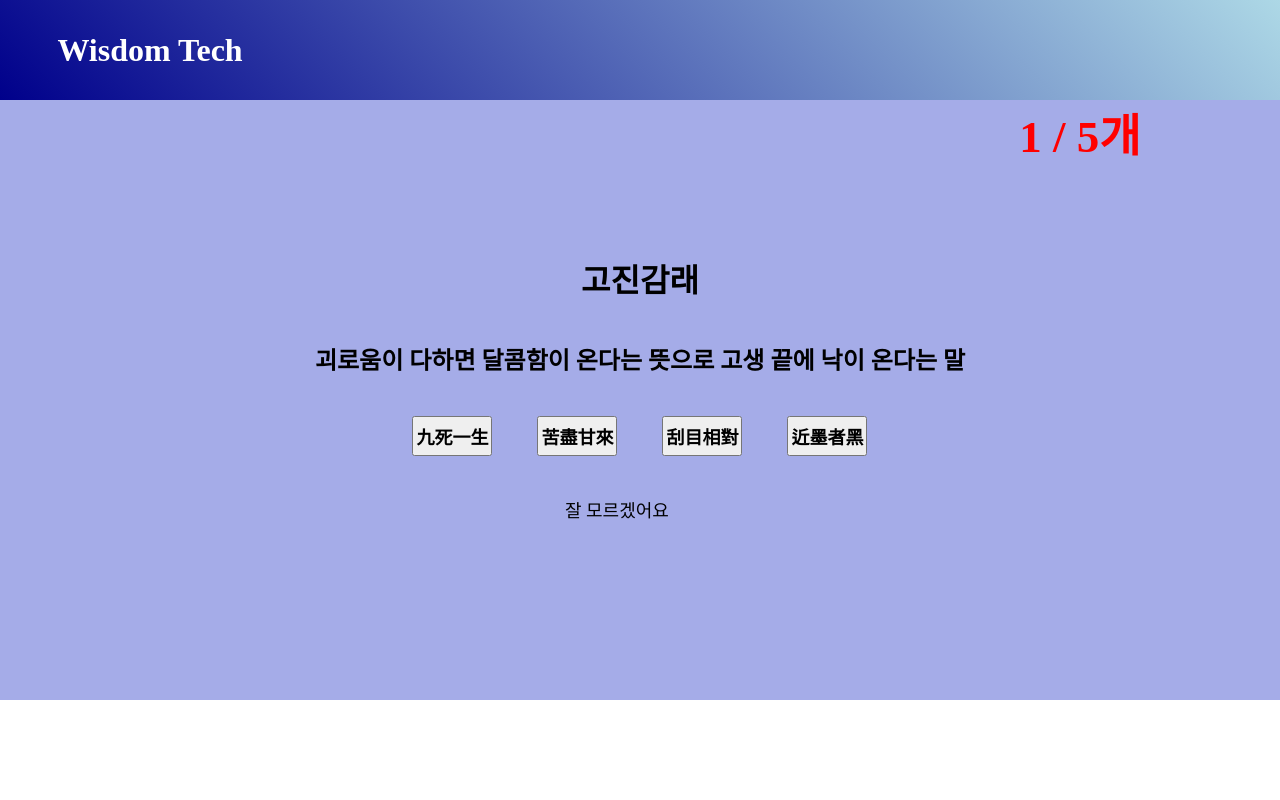
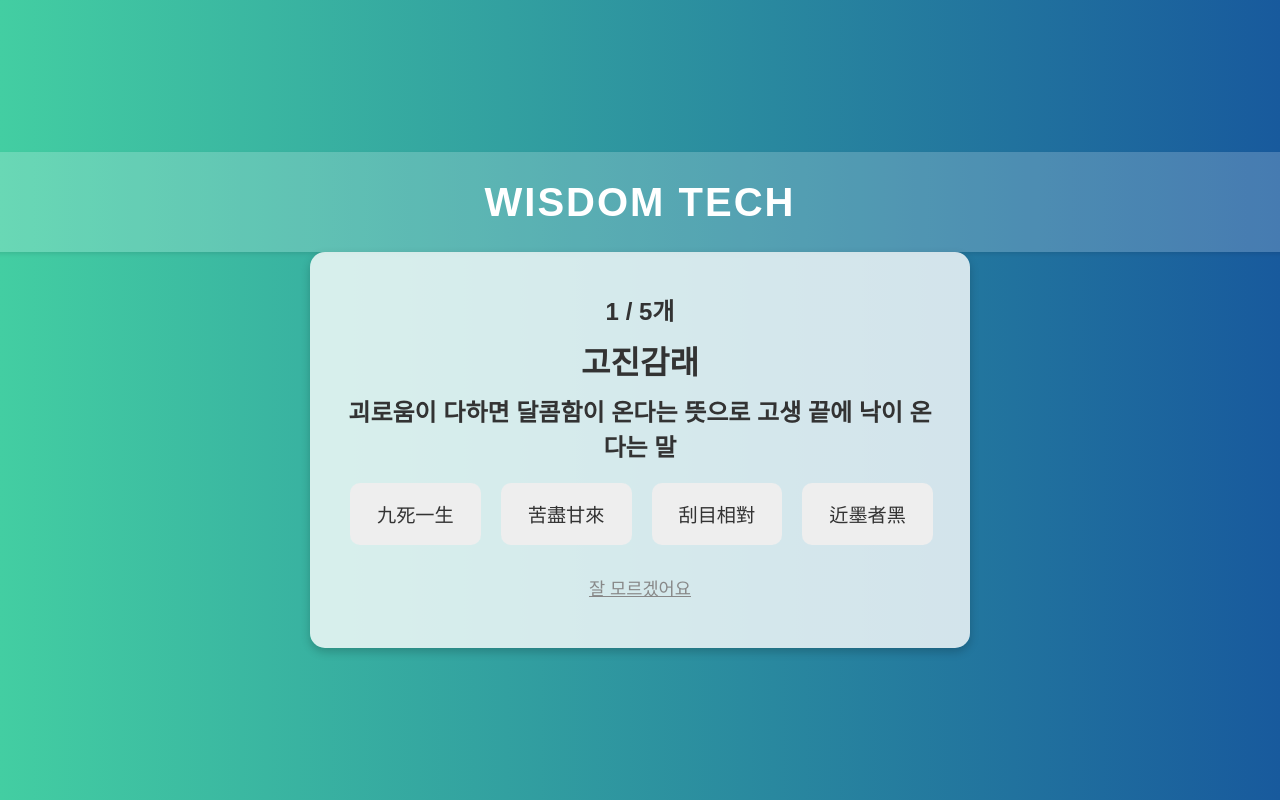
Before and after one commit to doyeon12/WebSite, a plain HTML site: page nuribom/sub01.html in a window 1280 px wide. Drawn offline with Linux system fonts and the light colour scheme.

Commit message:
Feat: update-nuribom

```diff
--- a/nuribom/style.css
+++ b/nuribom/style.css
@@ -418,7 +418,7 @@ nav {
     width: 1200px;
     max-width: 1200px;
     height: 400px;
-    background-color: #b08968;
+    background-color: #d1be9c;
 }
 
 .idiom > .idiom-main > button {
--- a/nuribom/sub01.html
+++ b/nuribom/sub01.html
@@ -3,15 +3,105 @@
 <head>
     <meta charset="UTF-8">
     <meta name="viewport" content="width=device-width, initial-scale=1.0">
-    <link rel="stylesheet" href="style01.css">
     <title>Document</title>
     <style>
+        body {
+            font-family: 'Noto Sans KR', sans-serif; /* 세련된 한글 폰트 적용 */
+            background: linear-gradient(to right, #43cea2, #185a9d); /* 배경에 그라데이션 추가 */
+            margin: 0;
+            padding: 0;
+            display: flex;
+            flex-direction: column;
+            align-items: center;
+            justify-content: center;
+            height: 100vh;
+        }
+
+        header {
+            width: 100%;
+            padding: 20px;
+            background-color: rgba(255, 255, 255, 0.2); /* 헤더 배경 반투명 처리 */
+            box-shadow: 0 2px 4px rgba(0, 0, 0, 0.1);
+        }
+
+        .head {
+            width: 100%;
+            height: 60px;
+            display: flex;
+            justify-content: center;
+            align-items: center;
+        }
+
+        .logo h1 a {
+            text-decoration: none;
+            color: white;
+            font-size: 2.5rem;
+            font-weight: bold;
+            text-transform: uppercase;
+            letter-spacing: 2px;
+        }
+
+        .idiom {
+            background: rgba(255, 255, 255, 0.8); /* 내용 영역 배경 반투명 */
+            padding: 30px;
+            border-radius: 15px;
+            box-shadow: 0 4px 10px rgba(0, 0, 0, 0.2);
+            text-align: center;
+            max-width: 600px;
+            width: 100%;
+        }
+
+        .point h2 {
+            font-size: 1.5rem;
+            color: #333;
+        }
+
+        h1, h2 {
+            margin: 10px 0;
+            color: #333;
+        }
+
+        .hanja {
+            width: 700px;
+            display: flex;
+        }
+
+        .hanja button {
+            display: inline-block;
+            padding: 15px 25px;
+            margin: 10px;
+            border: 2px solid transparent;
+            background-color: #eee;
+            color: #333;
+            font-size: 1.2rem;
+            cursor: pointer;
+            transition: all 0.3s ease;
+            border-radius: 10px;
+        }
+
+        .hanja button:hover {
+            background-color: #80ed99;
+            color: white;
+            transform: scale(1.05); /* 버튼을 살짝 확대 */
+        }
+
         .correct {
             border: 2px solid #80ED99;
         }
+
         .incorrect {
             border: 2px solid red;
         }
+
+        /* '잘 모르겠어요' 버튼 */
+        .unkown p {
+            margin-top: 20px;
+            font-size: 1.1rem;
+            color: #888;
+            cursor: pointer;
+            text-decoration: underline;
+        }
+
         /* 모달 스타일 */
         .modal {
             display: none;
@@ -22,26 +112,39 @@
             width: 100%;
             height: 100%;
             overflow: auto;
-            background-color: rgb(0,0,0);
-            background-color: rgba(0,0,0,0.4);
+            background-color: rgba(0,0,0,0.6);
         }
+
         .modal-content {
-            background-color: #fefefe;
+            background-color: white;
             margin: 15% auto;
-            padding: 20px;
+            padding: 30px;
+            border-radius: 10px;
             border: 1px solid #888;
             width: 80%;
             max-width: 400px;
             text-align: center;
+            box-shadow: 0 4px 10px rgba(0, 0, 0, 0.2);
         }
+
+        .modal-content h2 {
+            color: #333;
+            font-size: 2rem;
+            margin-bottom: 10px;
+        }
+
         .modal button {
             margin-top: 20px;
             padding: 10px 20px;
             border: none;
+            border-radius: 10px;
             background-color: #80ED99;
             color: white;
             cursor: pointer;
+            font-size: 1.1rem;
+            transition: background-color 0.3s ease;
         }
+
         .modal button:hover {
             background-color: #68d484;
         }
```
Also changed, not shown: nuribom/index.html (+2 -1 lines).
